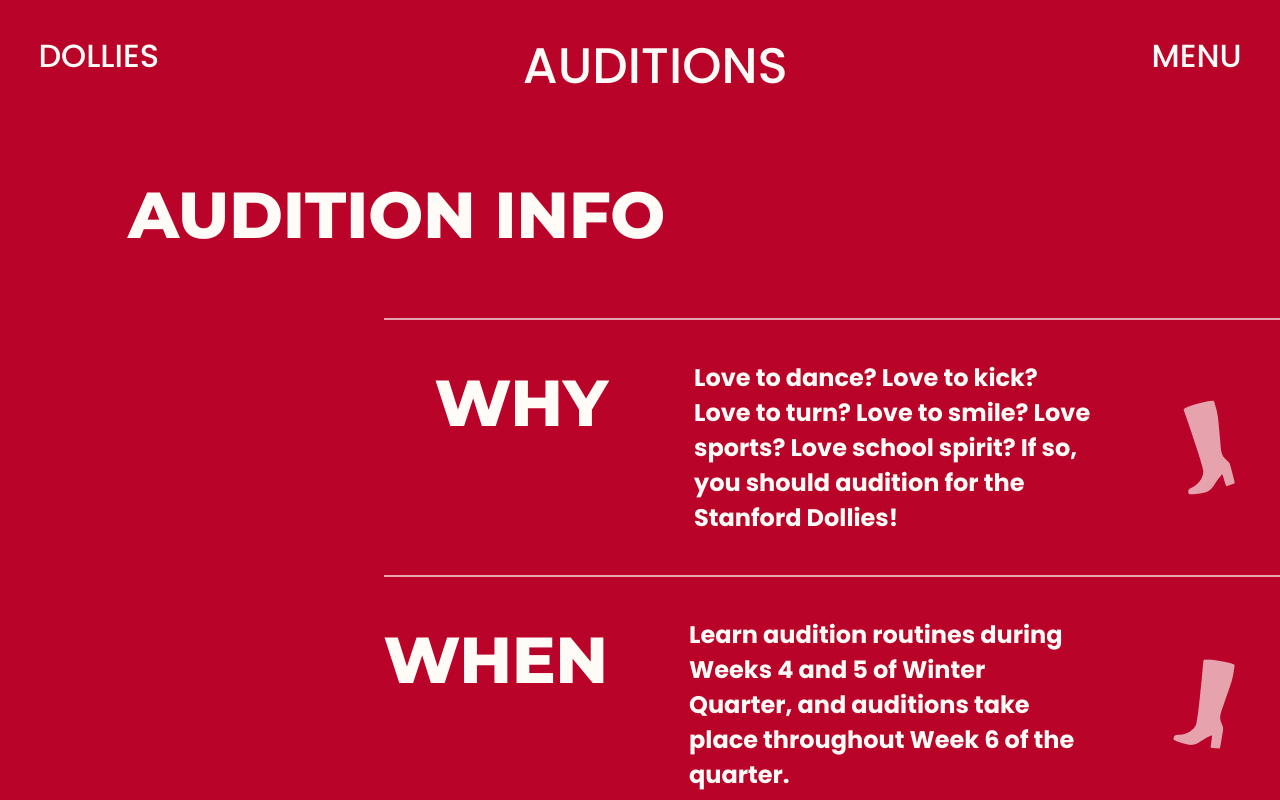
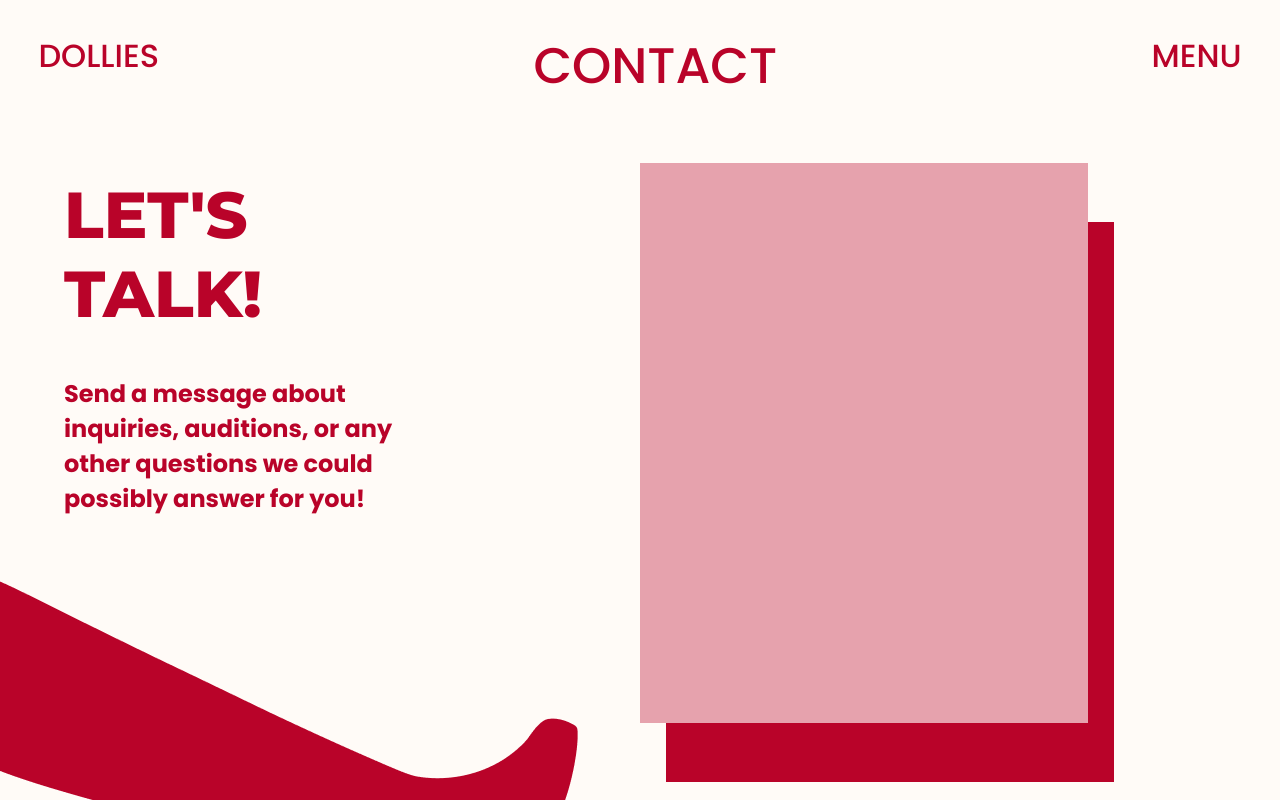
Before and after one commit to hichewss/dollies, a React (Create React App) app: page / in a window 1280 px wide. Built offline with nearby package versions, Linux system fonts and the light colour scheme.

Commit message:
Contact page part way done

```diff
--- a/src/components.css
+++ b/src/components.css
@@ -120,8 +120,20 @@
   margin-left: 5%;
 }
 
+.medium-left-margin {
+  margin-left: 10%;
+}
+
 .large-left-margin {
   margin-left: 30%;
+}
+
+.small-top-margin {
+  margin-top: 5%;
+}
+
+.medium-top-margin {
+  margin-top: 10%;
 }
 
 .small-bottom-margin {
@@ -198,6 +210,34 @@
   color: var(--color-cream);
 }
 
+/* contact */
+.contact-box {
+  width: 50%;
+}
+
+.contact-light-red-box {
+  width: 35%;
+  height: 70vh;
+  background-color: var(--color-line);
+  z-index: 2;
+  position: absolute;
+}
+
+
+.contact-red-box {
+  width: 35%;
+  height: 70vh;
+  background-color: var(--color-dark-red);
+  z-index: 1;
+  position: absolute;
+  top: 17%;
+  left: 52%;
+}
+
+.contact-text {
+  width: 52%;
+}
+
 /* footer */
 
 .footer-text-container {
@@ -213,6 +253,12 @@
   height: fit-content;
 }
 
+.red-footer {
+  background-color: var(--color-dark-red);
+  padding-top: 5vh;
+  height: fit-content;
+}
+
 .red-triangle {
   width: 0;
   height: 0;
@@ -221,8 +267,22 @@
   position: absolute;
 }
 
+.white-triangle {
+  width: 0;
+  height: 0;
+  border-bottom: 100px solid transparent;
+  border-right: 100vw solid var(--color-cream);
+  position: absolute;
+}
+
 .boot-footer {
   position: absolute;
+}
+
+/* colors */
+
+.white {
+  background-color: var(--color-cream);
 }
 
 /* fonts */
@@ -252,6 +312,12 @@
   font-size: 24px;
 }
 
+h6 {
+  font-family: "Poppins", sans-serif;
+  font-weight: 600;
+  font-size: 22px;
+}
+
 p {
   font-family: "Poppins", sans-serif;
   font-size: 32px;
--- /dev/null
+++ b/src/components/ContactNavBar.tsx
@@ -0,0 +1,17 @@
+import React, { useState } from "react";
+
+function ContactNavBar() {
+  return (
+    <div>
+      <div className="center-box side-margin">
+        <div className="spaced-box mininavbar">
+          <p className="color-red">DOLLIES</p>
+          <h2 className="color-red">CONTACT</h2>
+          <p className="color-red">MENU</p>
+        </div>
+      </div>
+    </div>
+  );
+}
+
+export default ContactNavBar;
--- /dev/null
+++ b/src/components/RedFooter.tsx
@@ -0,0 +1,30 @@
+import React from "react";
+import WhiteBoot from "../images/footer/white_boot.png";
+
+function RedFooter() {
+  return (
+    <div className="vertical-box">
+      <div className="white-triangle"></div>
+      <div className="red-footer">
+        <div className="boot-footer">
+          <img src={WhiteBoot} />
+        </div>
+        <div className="center-align-box">
+          <div className="footer-text-container">
+            <div className="spaced-box">
+              <h4 className="color-white">Home</h4>
+              <h4 className="color-white">|</h4>
+              <h4 className="color-white">Archive</h4>
+              <h4 className="color-white">|</h4>
+              <h4 className="color-white">Auditions</h4>
+              <h4 className="color-white">|</h4>
+              <h4 className="color-white">Contact</h4>
+            </div>
+          </div>
+        </div>
+      </div>
+    </div>
+  );
+}
+
+export default RedFooter;
--- a/src/index.tsx
+++ b/src/index.tsx
@@ -7,6 +7,7 @@
 import HomePage from "./pages/HomePage";
 import ArchivePage from "./pages/ArchivePage";
 import AuditionPage from "./pages/AuditionPage";
+import ContactPage from "./pages/ContactPage";
 import reportWebVitals from "./reportWebVitals";
 import { useState } from "react";
 import { BrowserRouter as Router, Route, Routes } from "react-router-dom";
@@ -20,7 +21,8 @@
           {/* <HomePage /> */}
           {/* <NavBar /> */}
           {/* <ArchivePage /> */}
-          <AuditionPage />
+          {/* <AuditionPage /> */}
+          <ContactPage />
         </div>
         <Router>
           <Routes>
--- /dev/null
+++ b/src/pages/ContactPage.tsx
@@ -0,0 +1,35 @@
+import React from "react";
+import ContactNavBar from "../components/ContactNavBar";
+import RedFooter from "../components/RedFooter";
+import LargeRedBoot from "../images/contact/big_red_boot.png";
+
+function ContactPage() {
+  return (
+    <div className="vertical-box white">
+      <ContactNavBar />
+      <div className="horizontal-box">
+        <div className="contact-box">
+          <div className="medium-left-margin contact-text">
+            <h1 className="color-red">LET'S TALK!</h1>
+            <h5 className="color-red">
+              Send a message about inquiries, auditions, or any other questions
+              we could possibly answer for you!
+            </h5>
+          </div>
+          <div className="medium-top-margin">
+            <img src={LargeRedBoot} />
+          </div>
+        </div>
+        <div className="contact-box">
+          <div className="small-top-margin" />
+          <div className="contact-light-red-box"></div>
+          <div className="contact-red-box"></div>
+        </div>
+      </div>
+      <div className="small-bottom-margin"></div>
+      <RedFooter />
+    </div>
+  );
+}
+
+export default ContactPage;
```
Also changed, not shown: src/images/contact/big_red_boot.png (added), src/images/footer/white_boot.png (added).
